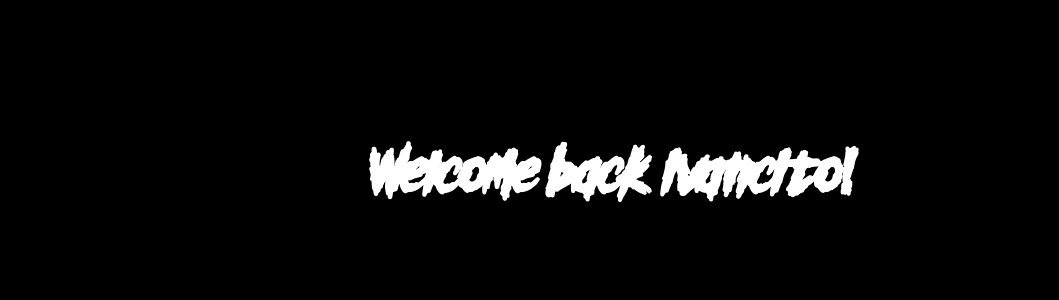
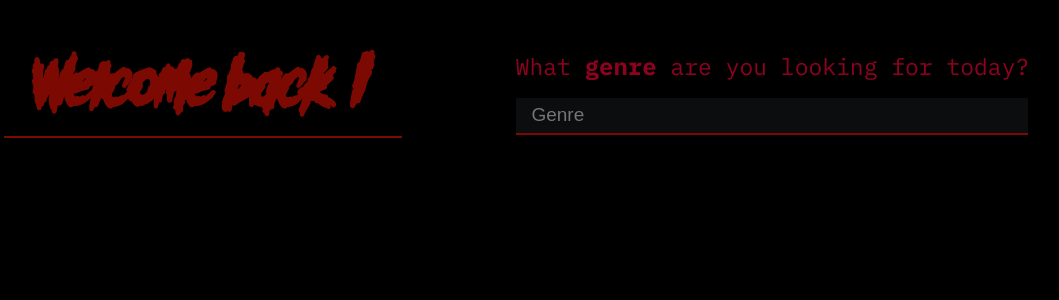
Before and after one commit to naviret/movie-app-frontend, a React (Create React App) app: page /home/1 in a window 1280 px wide. Shown: the top 300 px of the page, without its empty margins (26-1085 px from the left). Built offline with nearby package versions, Linux system fonts and the light colour scheme.

Commit message:
completed welcome component

```diff
--- a/src/components/main/Welcome.css
+++ b/src/components/main/Welcome.css
@@ -1,25 +1,70 @@
 .welcome-container {
+    width: 100%;
+    background-color:  transparent;
     display: flex;
-    flex-direction: column;
-    margin: auto;
-    margin-top: 100px;
-    width: 600px;
-    background-color:  black;
-    padding-bottom: 30px;
+    flex-direction: row;
 }
 
 .welcome-header {
     font-family: 'Darkmode';
-    display: flex;
-    flex-direction: column;
-    align-items: center;
-    gap: 8px;
-    width: 100%;
     margin-top: 30px;
+    margin-left: 30px;
 }
 
 .welcome-text {
-    color: white;
-    font-size: 78px;
+    color: #7C0A02;
+    font-size: 84px;
     font-weight: 700;
+    padding: 0% 30px;
+    width: fit-content;
+    border-bottom: 2px solid #7C0A02;
 }
+
+.welcome-text span {
+    font-size: 96px;
+}
+
+.movie-request {
+    margin-top: 50px;
+    margin-left: 50px;
+    display: flex;
+    flex-direction: column;
+    justify-content: space-around;
+    align-items: center;
+    width: 50%;
+    gap: 12px;
+}
+
+.movie-request-header {
+    font-size: 23px;
+    color: #8d021F;
+}
+
+.movie-request-header span {
+    color: #8d021F;
+    font-weight: 700;
+    font-size: 24px;
+}
+
+.movie-request-input {
+    display: flex;
+    align-items: center;
+    margin: auto;
+    width: 80%;
+    height: 40px;
+    background-color: transparent;
+    border-radius: 6px;
+}
+
+
+.movie-request-input input {
+    padding: 0px 15px;
+    height: 35px;
+    width: 100%;
+    background: rgb(12,13,14);
+    border: none;
+    outline: none;
+    color: #8d021F;
+    font-size: 19px;
+    border-bottom: 2px solid #7C0A02;
+}
--- a/src/components/main/Welcome.jsx
+++ b/src/components/main/Welcome.jsx
@@ -2,15 +2,26 @@ import react, { useEffect, useState } from 'react';
 import './Welcome.css';
 
 
-function Welcome (){
-
-    const name = "ivancito";
+function Welcome (props){
 
 	return (
 		<div className='welcome-container'>
             <div className='welcome-header'>
                 <div className='welcome-text'>
-                    Welcome back {name}!
+                    Welcome back <span>{props.name}</span>
+                </div>
+            </div>
+            <div className='movie-request'>
+                <div className='movie-request-header'>
+                    What <span>genre</span> are you looking for today?
+                </div>
+                <div className='movie-request-input'>
+                    {/* <img src='' alt=''/> */}
+                    <input
+                        type='text'
+                        placeholder='Genre'
+                        // onChange={(e) => setEmail(e.target.value.trim())}
+                    />
                 </div>
             </div>
 		</div>
```
